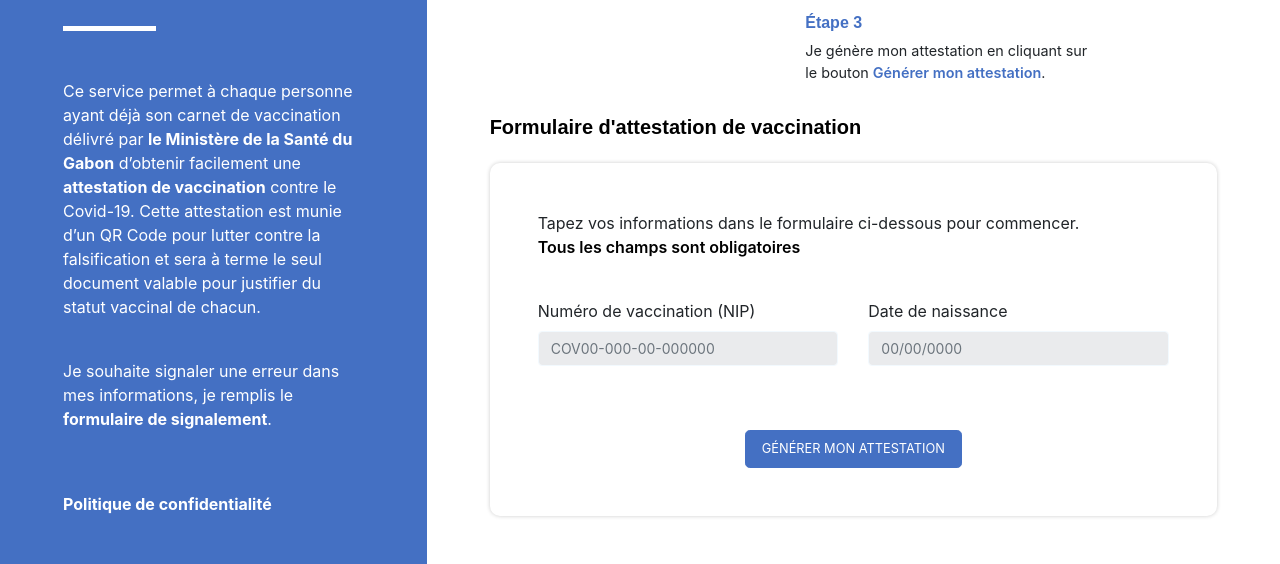
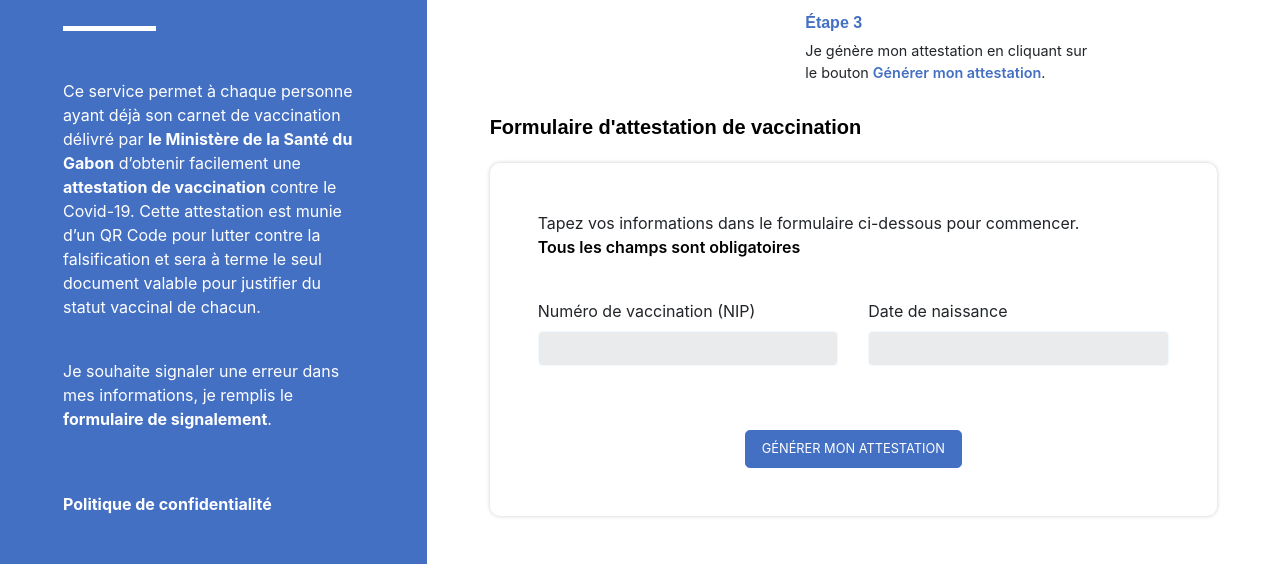
Before and after one commit to carimelamusic/monattestionscovid19, a plain HTML site: page index.html in a window 1280 px wide. Shown: the part 307-871 px from the top of the page. Drawn offline with nearby package versions, Linux system fonts and the light colour scheme.

Commit message:
Update index.html

```diff
--- a/index.html
+++ b/index.html
@@ -137,13 +137,13 @@ COORDINATION NATIONALE</small>
                                     <div class="row">
                                         <div class="col-xl-6 col-lg-6 col-md-12 col-sm-12 mb-3">
                                             <label> Numéro de vaccination (NIP)</label>
-                                            <input type="text" class="form-control" id="nip0" placeholder="COV00-000-00-000000" style="text-transform:uppercase">
+                                            <input type="text" class="form-control" id="nip0" placeholder="" style="text-transform:uppercase">
                                         </div>
                                         <div class="col-xl-6 col-lg-6 col-md-12 col-sm-12">
                                             <label>
                                                 Date de naissance
                                             </label>
-                                            <input type="text" class="form-control" id="birthDate0"  placeholder="00/00/0000" style="text-transform:uppercase" >
+                                            <input type="text" class="form-control" id="birthDate0"  placeholder="" style="text-transform:uppercase" >
 
                                         </div>
 
```
